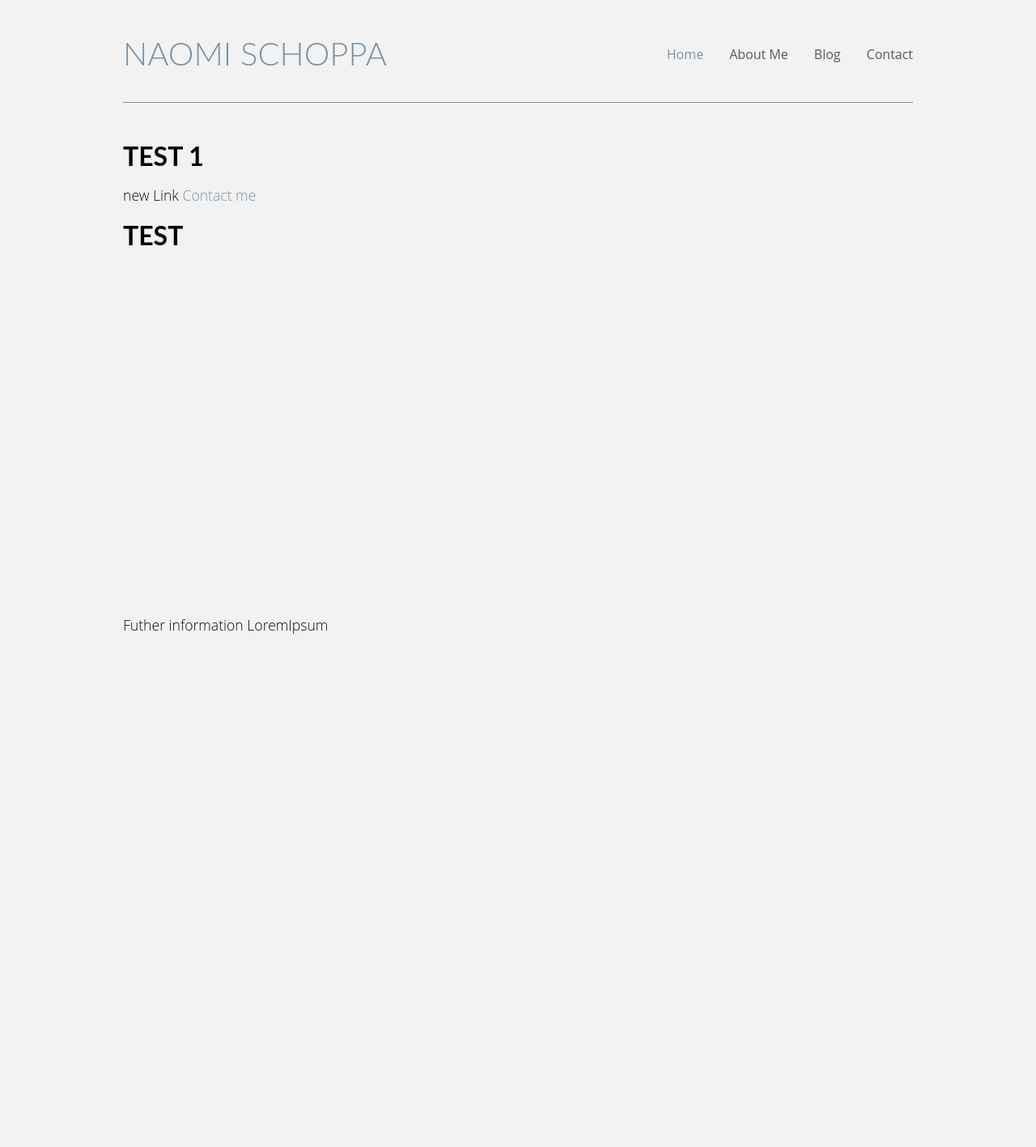
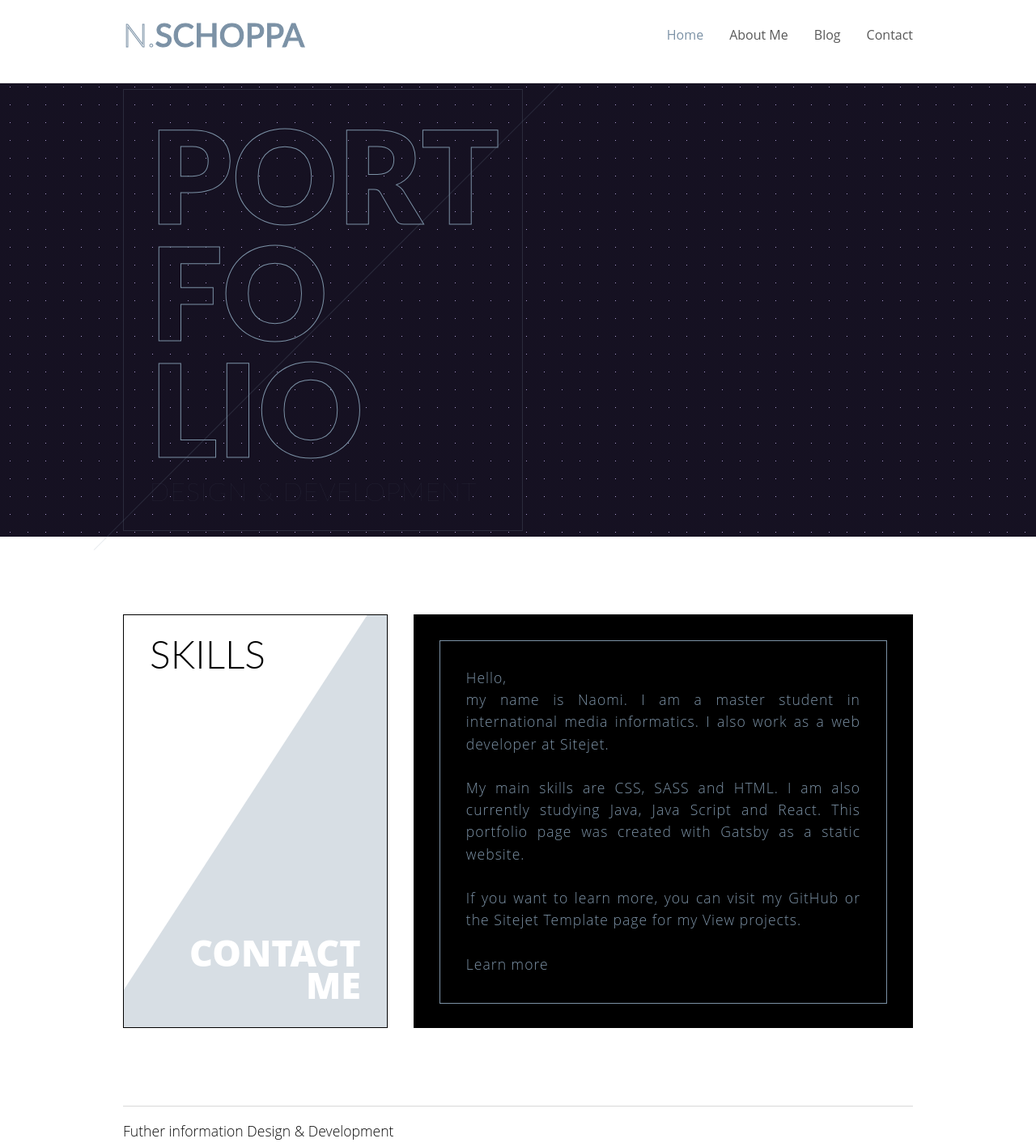
Before and after one commit to Nomi-1/personal-website, a Gatsby site: page / in a window 1280 px wide. Shown: the whole page at 81% size. Before the commit the page ends 828 px from the top, so only its background shows below. Built offline with nearby package versions, Linux system fonts and the light colour scheme; Gatsby itself is replaced by a stand-in of ours.

Commit message:
design changes

```diff
--- a/gatsby-config.js
+++ b/gatsby-config.js
@@ -8,7 +8,7 @@ module.exports = {
   /* Your site config here */
   siteMetadata: {
     title: "Naomi Schoppa",
-    description: "LoremIpsum",
+    description: "Design & Development",
   },
   plugins: [
     `gatsby-plugin-react-helmet`,
--- a/src/components/footer.js
+++ b/src/components/footer.js
@@ -1,5 +1,7 @@
 import React from "react"
 import { graphql, useStaticQuery } from "gatsby"
+import footerStyle from "../styles/footer.module.scss"
+
 const Footer = () =>{
     const data = useStaticQuery (graphql`
     query {
@@ -10,11 +12,11 @@ const Footer = () =>{
       }
     }
   `)
-
-
     return(
         <footer>
+          <div className={footerStyle.footer}>
             <p>Futher information {data.site.siteMetadata.description}</p>
+            </div>
         </footer>
     )
 }
--- a/src/components/header.js
+++ b/src/components/header.js
@@ -1,23 +1,17 @@
 import React from "react"
-import { Link, graphql, useStaticQuery } from "gatsby"
+import { Link } from "gatsby"
 
 import headerStyle from "../styles/header.module.scss"
 
 const Header = () => {
-  const data = useStaticQuery(graphql`
-    query {
-      site {
-        siteMetadata {
-          title
-        }
-      }
-    }
-  `)
   return (
     <header className={headerStyle.menuLevelNull}>
       <nav>
         <h1>
-          <Link to="/">{data.site.siteMetadata.title}</Link>
+          {" "}
+          <Link to="/">
+            N.<strong>Schoppa</strong>
+          </Link>
         </h1>
         <ul>
           <li>
--- a/src/components/layout.js
+++ b/src/components/layout.js
@@ -7,10 +7,8 @@ import layoutStyle from "../styles/layout.module.scss"
 const Layout = props => {
   return (
     <div className={layoutStyle.globalLayout}>
-      <div className={layoutStyle.content}>
-        <Header></Header>
-        {props.children}
-      </div>
+      <Header></Header>
+      <div className={layoutStyle.content}>{props.children}</div>
       <Footer></Footer>
     </div>
   )
--- a/src/pages/index.js
+++ b/src/pages/index.js
@@ -2,17 +2,45 @@ import React from "react"
 import { Link } from "gatsby"
 import Layout from "../components/layout"
 import "../styles/index.scss"
-import Head from '../components/head'
+import Head from "../components/head"
+import indexStyle from "../styles/index.module.scss"
 
 const IndexPage = () => {
   return (
     <Layout>
       <Head title="Home" />
-      <h1>Test 1</h1>
-      <p>
-        new Link <Link to="/contact">Contact me</Link>
-      </p>
-      <h1>Test</h1>
+      <div className={indexStyle.banner}>
+        <div className={indexStyle.bannercontent}>
+          <div className={indexStyle.inner}>
+            <h1>Port fo lio</h1>
+            <h2>Design &amp; Development</h2>
+          </div>
+        </div>
+      </div>
+      <div className={indexStyle.container}>
+        <div className={indexStyle.containerFlex}>
+          <h2>Skills</h2>
+
+          <Link to="/contact"> Contact me</Link>
+        </div>
+        <div className={indexStyle.containerStatic}>
+          <p>
+            Hello,
+            <br />
+            my name is Naomi. I am a master student in international media
+            informatics. I also work as a web developer at Sitejet.
+            <br /> <br />
+            My main skills are CSS, SASS and HTML. I am also currently studying
+            Java, Java Script and React. This portfolio page was created with
+            Gatsby as a static website.
+            <br /> <br />
+            If you want to learn more, you can visit my GitHub or the Sitejet
+            Template page for my View projects.
+            <br /> <br />
+            <Link to="/about">Learn more</Link>
+          </p>
+        </div>
+      </div>
     </Layout>
   )
 }
--- /dev/null
+++ b/src/styles/footer.module.scss
@@ -0,0 +1,10 @@
+@import "index.scss";
+.footer{
+    //background: white !important;
+    height: 50px;
+    z-index: 10;
+    border-top: 1px solid $gray-light;
+    margin-top: 2rem;
+    max-width: 61rem;
+    margin: 0 auto;
+}
--- a/src/styles/header.module.scss
+++ b/src/styles/header.module.scss
@@ -2,21 +2,34 @@
 
 .menuLevelNull {
   padding: 1rem 0 2rem 0;
-  border-bottom: 1px solid $color-primary;
-  margin-bottom: 3rem;
-
+  //border-bottom: 1px solid $color-primary;
+  border-bottom: 1px solid $gray-light;
+  //margin-bottom: 3rem;
   nav {
     display: flex;
     //justify-content: flex-start;
     justify-content: space-between;
     align-items: center;
     align-content: center;
-
-    h1 {
+    max-width: 61rem;
+    margin: 0 auto;
+    h1, h1 a {
       //flex-basis: 100%;
       flex-basis: auto;
       margin-bottom: 0px;
       font-size: 2.5rem;
+      color: rgba(white, 0);
+      font-weight: 500;
+      font-size: 2.5rem;
+      line-height: 2rem;
+      -webkit-text-stroke: 1px $color-primary;
+      strong {
+        color:  $color-primary;
+        font-weight: 500;
+        font-size: 2.5rem;
+        line-height: 2rem;
+        -webkit-text-stroke: 1px $color-primary;
+      }
       a {
         font-weight: 300;
         text-transform: uppercase;
--- /dev/null
+++ b/src/styles/index.module.scss
@@ -0,0 +1,143 @@
+@import "index.scss";
+// Background Colors
+$bg-color: hsl(256, 33, 10);
+$dot-color: hsl(256, 33, 70);
+// Background Demensions
+$dot-size: 1px;
+$dot-space: 22px;
+
+.banner {
+  justify-content: center;
+  align-items: center;
+  align-content: center;
+  height: 70vh;
+  width: 100%;
+  display: flex;
+
+  background: linear-gradient(
+        90deg,
+        $bg-color ($dot-space - $dot-size),
+        transparent 1%
+      )
+      center,
+    linear-gradient($bg-color ($dot-space - $dot-size), transparent 1%) center,
+    $dot-color;
+  background-size: $dot-space $dot-space;
+  .bannercontent {
+    max-width: 61rem;
+    margin: 0 auto;
+    display: flex;
+    justify-content: flex-start;
+    align-items: center;
+    align-content: center;
+    .inner {
+      flex-basis: 40%;
+      overflow: visible;
+      position: relative;
+      border: 1px solid rgba($color-primary, 0.2);
+      //border-left: 1px solid  rgba($color-primary, .5);
+      padding: 2rem;
+      &:before {
+        content: "";
+        width: 1px;
+        height: 150%;
+        position: absolute;
+        right: 15rem;
+        top: -8rem;
+        background: rgba($color-primary, 0.2);
+        transform: rotate(45deg);
+      }
+
+      h1 {
+        color: rgba(white, 0);
+        font-weight: 900;
+        font-size: 10rem;
+        line-height: 9rem;
+        -webkit-text-stroke: 1px $color-primary;
+        //-webkit-text-fill-color: none;
+      }
+      h2 {
+        text-transform: uppercase;
+        color: rgba($color-primary, 0.2);
+        font-size: 2rem;
+        letter-spacing: 1px;
+        font-weight: 100;
+        margin-bottom: 0px;
+      }
+    }
+  }
+}
+.container {
+  max-width: 61rem;
+  margin: 6rem auto;
+  width: 61rem;
+  // background: red;
+  display: flex;
+  //flex-basis: calc(100% - )
+}
+
+.containerFlex {
+  flex-basis: calc(30% - 2rem);
+  flex-grow: 0;
+  flex-shrink: 0;
+  border: 1px solid black;
+  padding: 2rem;
+  margin-right: 2rem;
+  overflow: hidden;
+  position: relative;
+  display: flex;
+  flex-direction: column;
+  justify-content: space-between;
+  &:before {
+    content: "";
+    width: 100%;
+    height: 130%;
+    position: absolute;
+    left: 36%;
+    top: 0;
+    background: rgba(124, 146, 166, 0.3);
+    transform: rotate(33deg);
+  }
+  h2 {
+    font-size: 3rem;
+    font-weight: 300;
+  }
+  p {
+    font-size: 1.2rem;
+    letter-spacing: 1px;
+    text-align: justify;
+  }
+  a {
+    text-align: right;
+    text-transform: uppercase;
+    z-index: 1;
+    font-weight: 900;
+    color: white;
+    font-size: 2.8rem;
+    line-height: 2.5rem;
+    &:hover {
+      color: $color-primary;
+      text-decoration: none;
+    }
+  }
+}
+.containerStatic {
+  background: black;
+  flex: 1 1 auto;
+  padding: 2rem;
+
+  p {
+    color: $color-primary;
+    letter-spacing: 1px;
+    text-align: justify;
+    height: calc(100% - 4rem);
+    border: 1px solid $color-primary;
+    padding: 2rem;
+    margin: 0px;
+  }
+
+  a:hover {
+    color: $gray-light;
+    text-decoration: none;
+  }
+}
--- a/src/styles/index.scss
+++ b/src/styles/index.scss
@@ -21,7 +21,9 @@ html {
 
 //Page style
 body {
-  background-color: $gray-lighter;
+//  background-color: $gray-lighter;
+margin: 0px;
+
 }
 article,
 aside,
@@ -100,7 +102,9 @@ table {
   border-collapse: collapse;
   width: 100%;
 }
-
+img{
+  max-width: 100%;
+}
 
 @media only screen and (max-width: 940px) {
   body {
--- a/src/styles/layout.module.scss
+++ b/src/styles/layout.module.scss
@@ -1,13 +1,15 @@
 @import "index.scss";
+
 //Page style
 .globalLayout {
-    width: 61rem;
-    margin: 0 auto;
-    padding: 1rem;
-    display: flex;
-    flex-direction: column;
-    min-height: calc(100vh - 20px);
+  display: flex;
+  flex-direction: column;
 }
-.content{
-    flex-grow: 1;
+.content {
+
+  display: flex;
+  flex-direction: column;
+  min-height: calc(100vh - 20px);
+  flex-grow: 1;
+  z-index: 1;
 }
```
Also changed, not shown: 3 other files.
